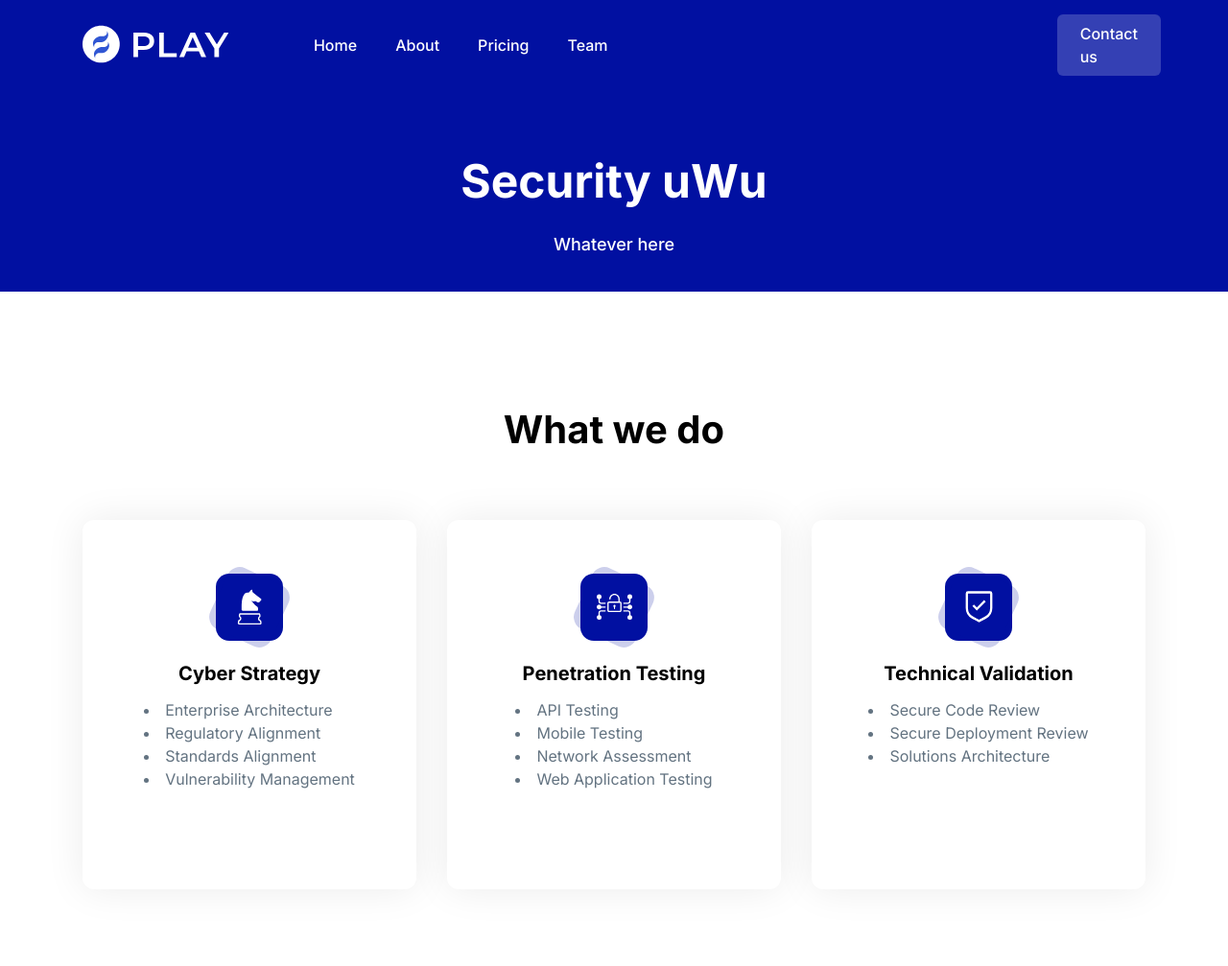
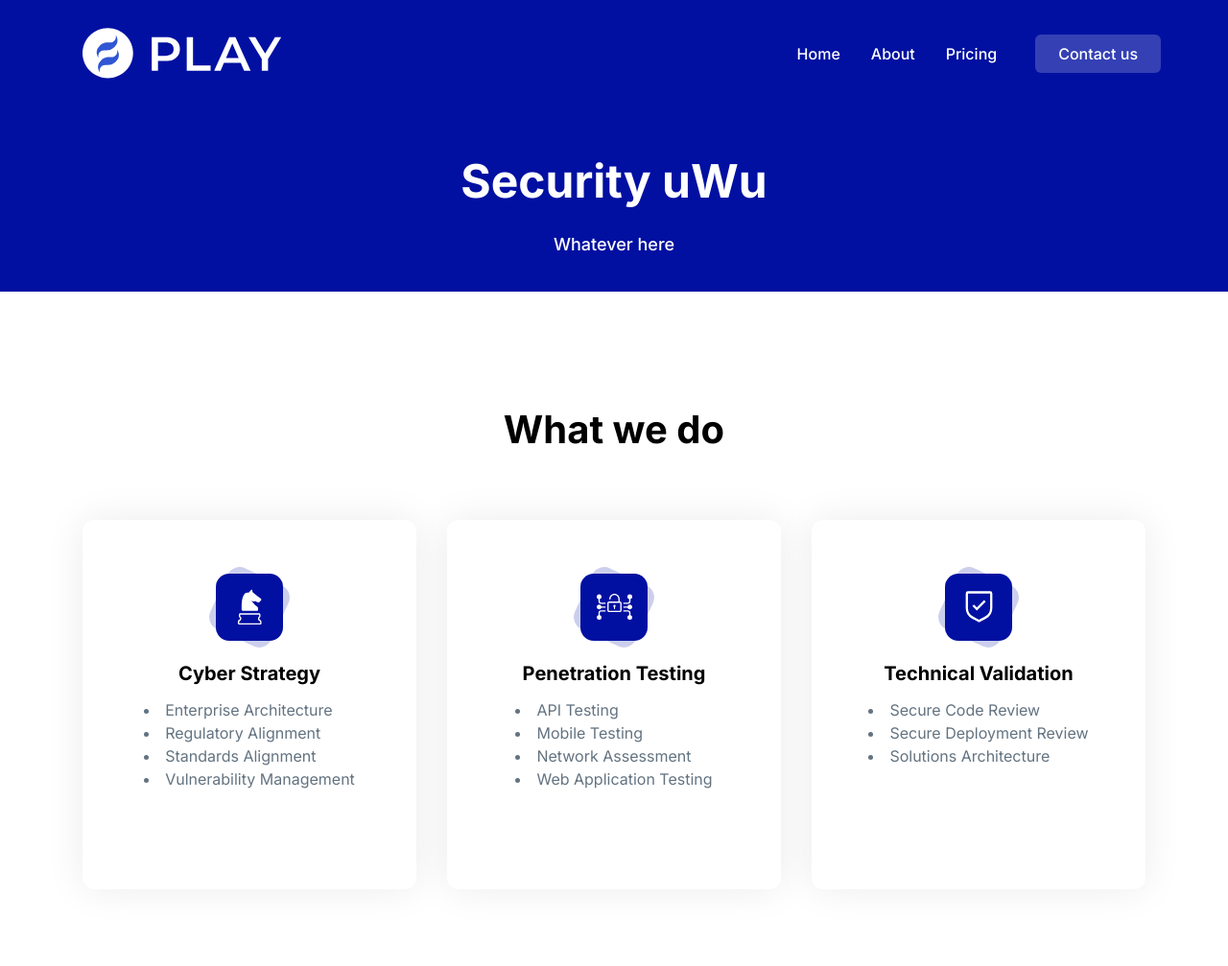
Before and after one commit to farnham-security/farnham-site, a website: page index.html in a window 1280 px wide. Shown: the top 1007 px of the page at 96% size. Drawn offline with Linux system fonts and the light colour scheme.

Commit message:
Improve navbar

```diff
--- a/index.html
+++ b/index.html
@@ -17,64 +17,43 @@
     </script>
   </head>
   <body>
-    <div class="absolute bg-transparent flex items-center left-0 top-0 ud-header w-full z-40">
+    <div class="absolute bg-transparent flex left-0 top-0 ud-header w-full z-40">
       <div class="container">
-        <div class="-mx-4 flex items-center justify-between relative">
+        <div class="-mx-4 flex items-center relative">
           <div class="max-w-full px-4 w-60">
             <div class="block navbar-logo py-5 w-full">
               <img alt="logo" class="header-logo w-full" src="src/assets/images/logo/logo-white.svg">
             </div>
           </div>
-          <div class="flex items-center justify-between px-4 w-full">
-            <nav class="absolute right-4 top-full hidden w-full max-w-[250px] rounded-lg bg-white py-5 shadow-lg lg:static lg:block lg:w-full lg:max-w-full lg:bg-transparent lg:px-4 lg:py-0 lg:shadow-none xl:px-6">
-                <ul class="blcok lg:flex 2xl:ml-20">
+          <div class="flex items-center px-4 lg:ml-auto">
+            <nav class="absolute bg-transparent block hidden lg:bg-transparent lg:block lg:max-w-full lg:px-4 lg:py-0 lg:px-6 lg:py-0 lg:shadow-none lg:static lg:w-full lg:shadow-none max-w-[250px] py-5 px-4 right-4 rounded-lg shadow-lg top-full w-full xl:px-6">
+                <ul class="block lg:flex 2xl:ml-20">
                   <li class="group relative">
-                    <a
-                      href="#home"
-                      class="ud-menu-scroll mx-8 flex py-2 text-base font-medium group-hover:text-primary lg:mr-0 lg:inline-flex lg:px-0 lg:py-6 lg:text-white lg:group-hover:text-white lg:group-hover:opacity-70"
-                    >
+                    <a href="#home" class="flex font-medium group-hover:opacity-70 group-hover:text-primary lg:inline-flex lg:group-hover:text-white lg:group-hover:opacity-70 lg:mr-0 lg:px-0 lg:py-6 lg:text-white mx-8 py-2 text-base ud-menu-scroll">
                       Home
                     </a>
                   </li>
                   <li class="group relative">
-                    <a
-                      href="#about"
-                      class="ud-menu-scroll mx-8 flex py-2 text-base font-medium group-hover:text-primary lg:ml-7 lg:mr-0 lg:inline-flex lg:px-0 lg:py-6 lg:text-white lg:group-hover:text-white lg:group-hover:opacity-70 xl:ml-10"
-                    >
+                    <a href="#about" class="flex font-medium group-hover:opacity-70 group-hover:text-primary lg:inline-flex lg:group-hover:text-white lg:group-hover:opacity-70 lg:mr-0 lg:px-0 lg:py-6 lg:text-white mx-8 py-2 text-base ud-menu-scroll">
                       About
                     </a>
                   </li>
                   <li class="group relative">
-                    <a
-                      href="#pricing"
-                      class="ud-menu-scroll mx-8 flex py-2 text-base font-medium group-hover:text-primary lg:ml-7 lg:mr-0 lg:inline-flex lg:px-0 lg:py-6 lg:text-white lg:group-hover:text-white lg:group-hover:opacity-70 xl:ml-10"
-                    >
+                    <a href="#pricing" class="flex font-medium group-hover:opacity-70 group-hover:text-primary lg:inline-flex lg:group-hover:text-white lg:group-hover:opacity-70 lg:mr-0 lg:px-0 lg:py-6 lg:text-white mx-8 py-2 text-base ud-menu-scroll">
                       Pricing
-                    </a>
-                  </li>
-                  <li class="group relative">
-                    <a
-                      href="#team"
-                      class="ud-menu-scroll mx-8 flex py-2 text-base font-medium group-hover:text-primary lg:ml-7 lg:mr-0 lg:inline-flex lg:px-0 lg:py-6 lg:text-white lg:group-hover:text-white lg:group-hover:opacity-70 xl:ml-10"
-                    >
-                      Team
                     </a>
                   </li>
                 </ul>
               </nav>
           </div>
-          <div class="flex items-center justify-end pr-16 lg:pr-0">
-            <div class="hidden sm:flex">
-              <a class="signUpBtn rounded-md bg-white bg-opacity-20 px-6 py-2 text-base font-medium text-white duration-300 ease-in-out hover:bg-opacity-100">
-                Contact us
-              </a>
-            </div>
+          <div class="flex justify-end lg:pr-0 pr-16">
+            <a href="#contact" class="bg-opacity-20 bg-white font-medium px-6 py-2 rounded-md text-base text-white">
+              Contact us
+            </a>
           </div>
         </div>
       </div>
     </div>
-
-    <!-- ====== Navbar Section End -->
 
     <!-- ====== Hero Section Start -->
     <div
```
Also changed, not shown: src/assets/css/style.css.
